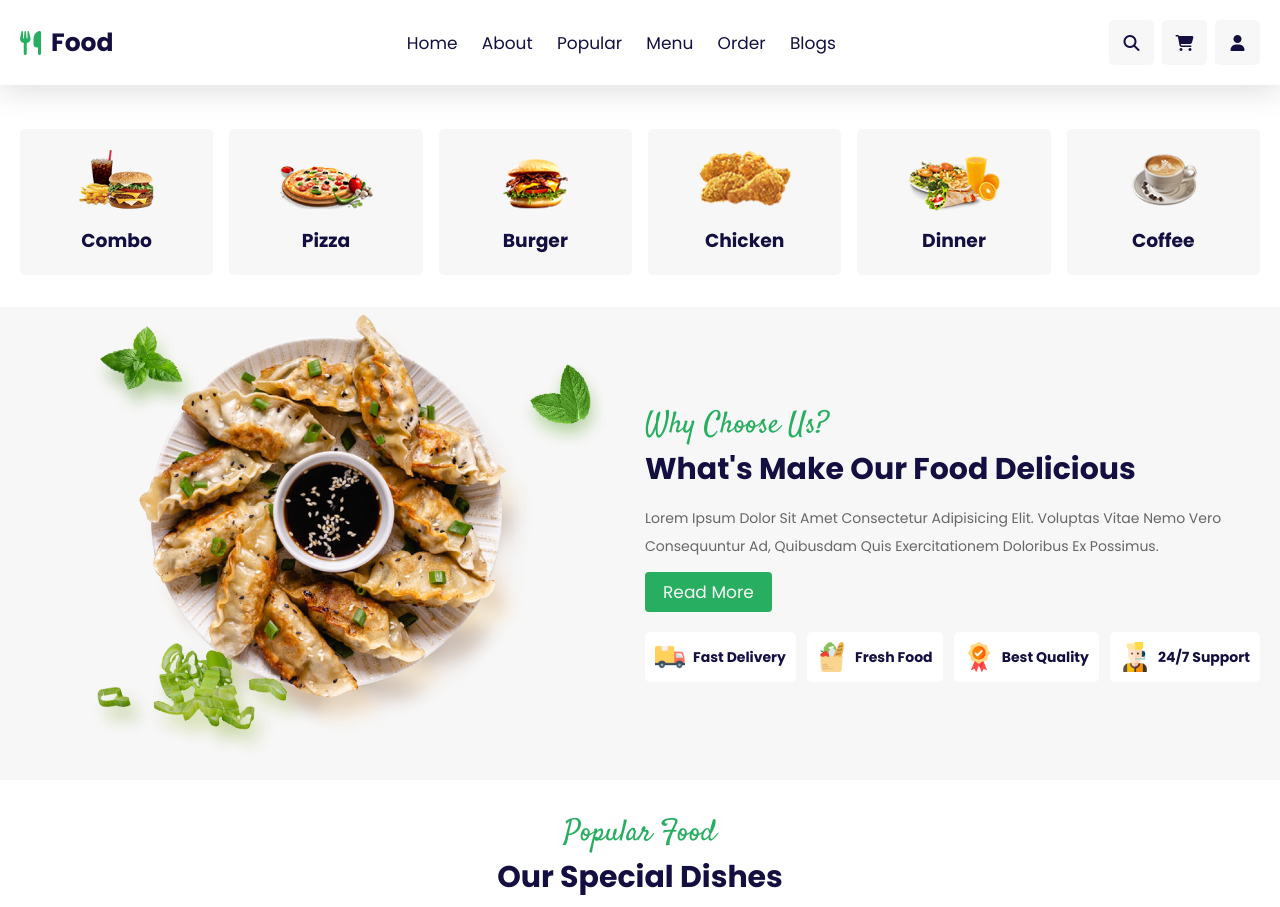
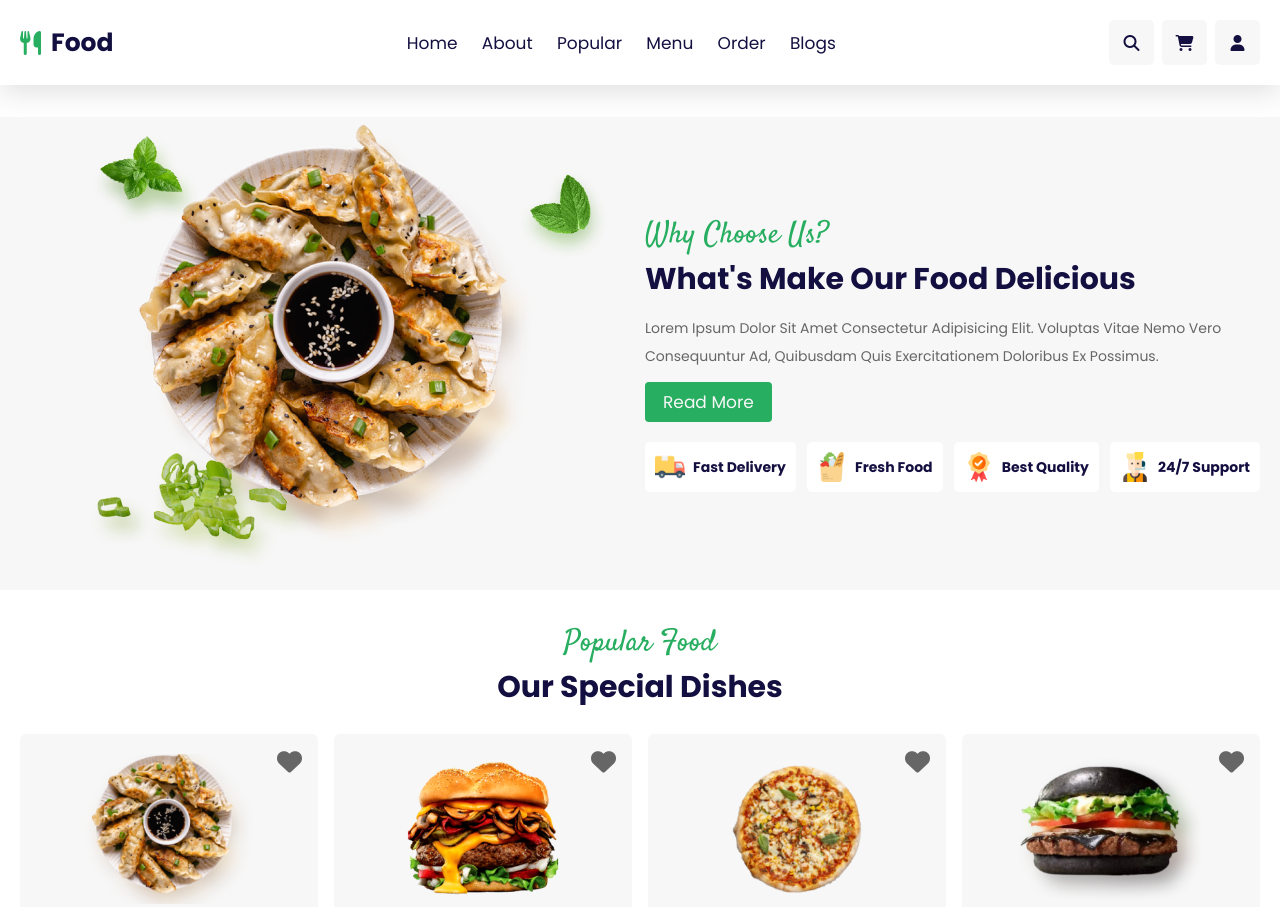
Before and after one commit to shovkatovvv/food-website2, a plain HTML site: page index.html in a window 1280 px wide. Shown: the top 907 px of the page. Drawn offline with Linux system fonts and the light colour scheme.

Commit message:
commented category section

```diff
--- a/index.html
+++ b/index.html
@@ -50,7 +50,7 @@
     <!-- Header section ends -->
 
     <!-- Category section starts -->
-    <section class="category">
+    <!-- <section class="category">
       <div class="container">
         <div class="category__cards">
           <div class="category__card">
@@ -108,7 +108,7 @@
           </div>
         </div>
       </div>
-    </section>
+    </section> -->
     <!-- Category section ends -->
 
     <!-- About section starts -->
```
